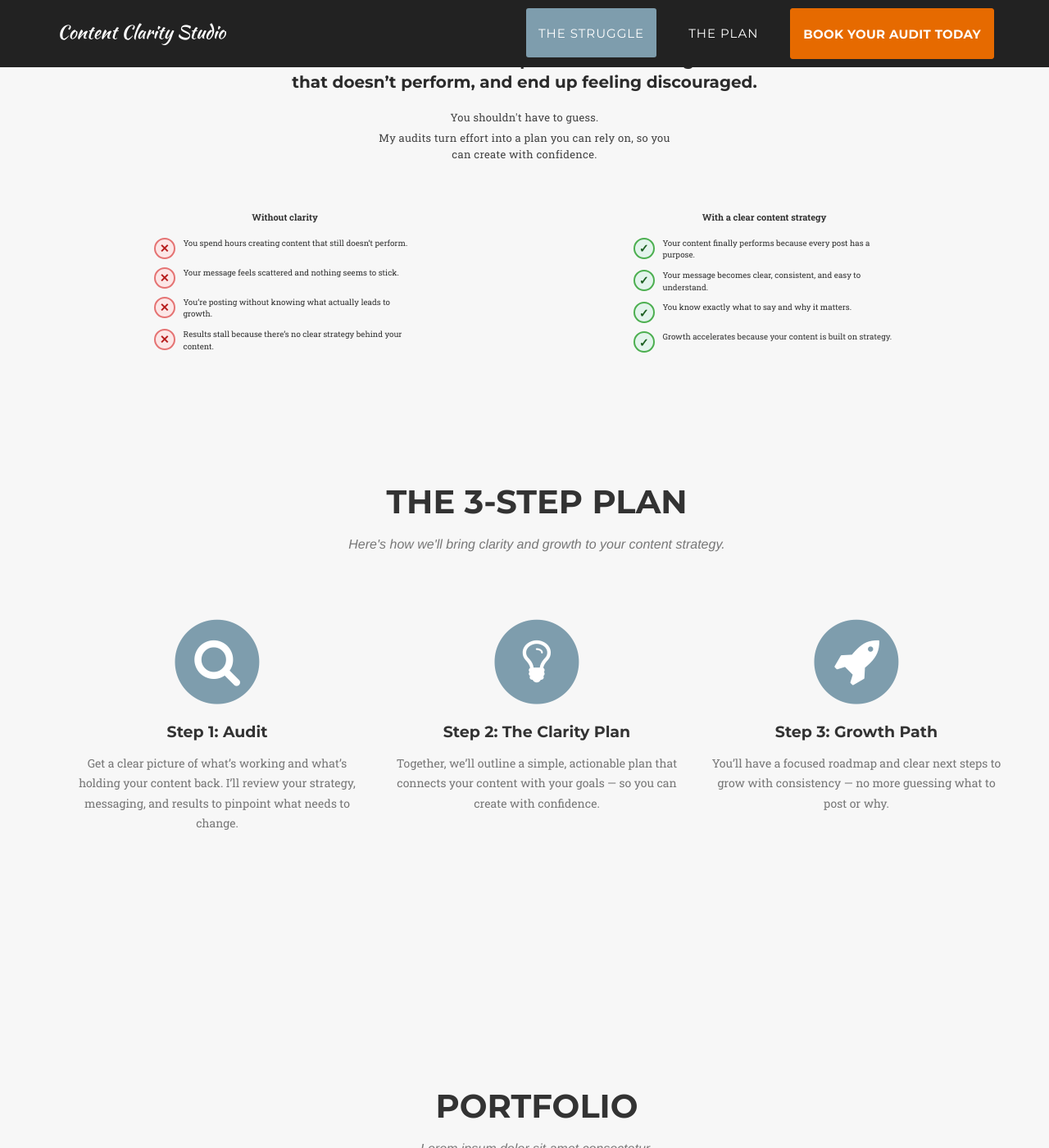
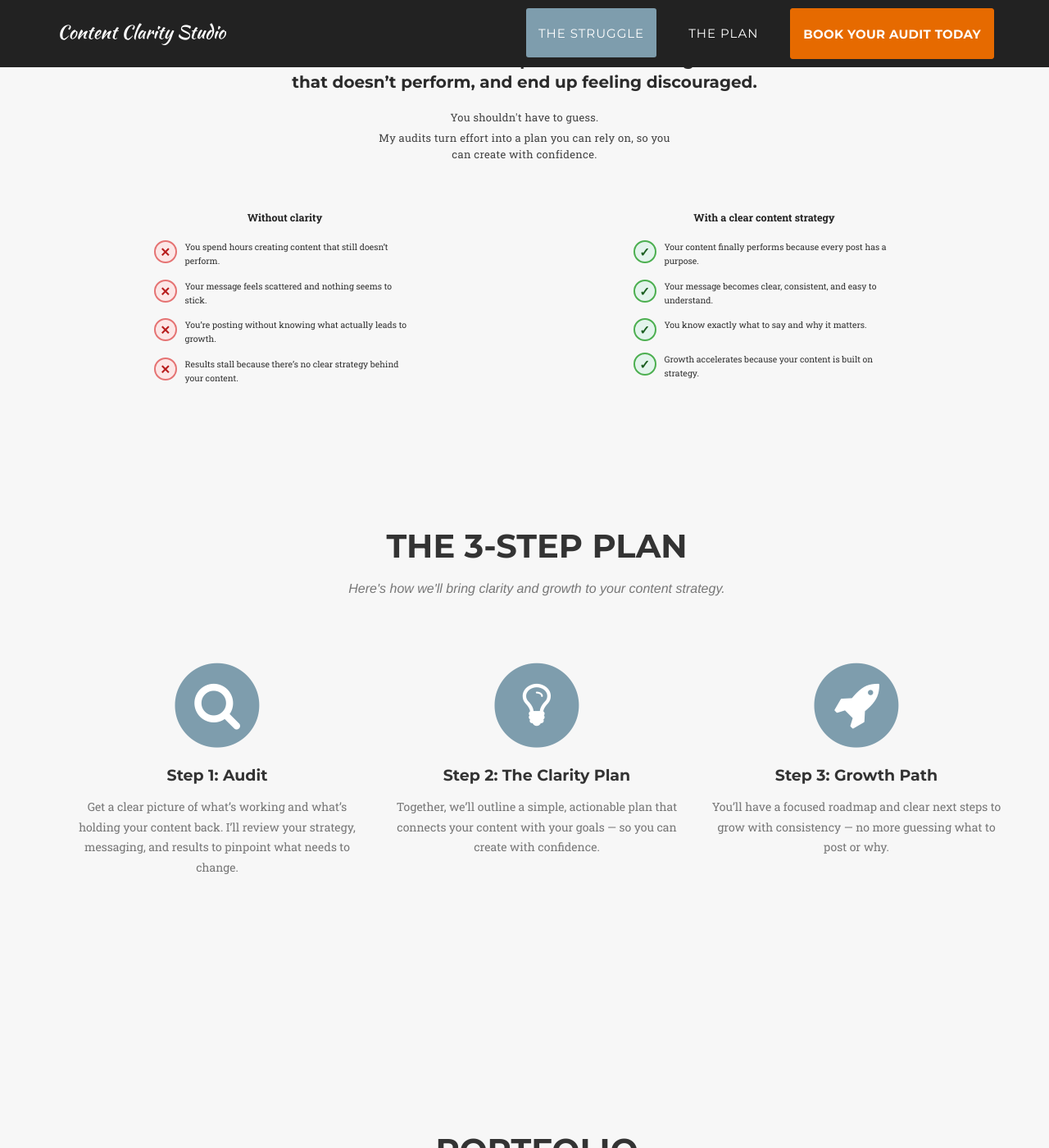
Before and after one commit to ContentClarityStudio/contentclaritystudio.github.io, a Jekyll site: the page built from index.html, in a window 1280 px wide and 1400 px high, scrolled down 1092 px. Shown: the whole window at 82% size. Built offline with Jekyll 4.4.1, drawn with Linux system fonts in a browser that asks for light colours; some web fonts are replaced.

Commit message:
Update overrides.css

```diff
--- a/css/overrides.css
+++ b/css/overrides.css
@@ -252,3 +252,51 @@ header .intro-heading {
     text-align: left;
   }
 }
+
+/* Tighter, more readable struggle grid */
+#problem .struggle-grid {
+  margin-top: 40px;
+  margin-bottom: 10px;
+}
+
+/* Reduce the space between the two columns */
+#problem .struggle-grid .col-md-6 {
+  padding-left: 25px;
+  padding-right: 25px;
+}
+
+/* Larger + more readable titles */
+#problem .struggle-column-title {
+  text-transform: none;
+  font-size: 1.25rem;      /* was 1.1rem — better for older readers */
+  font-weight: 700;
+  margin-bottom: 20px;
+  color: #222;
+}
+
+/* Increase body text for lists */
+#problem .struggle-list li {
+  font-size: 1.05rem;      /* was ~0.95rem */
+  line-height: 1.6;
+  margin-bottom: 14px;
+}
+
+/* Slightly larger icons */
+#problem .struggle-icon {
+  flex: 0 0 28px;
+  width: 28px;
+  height: 28px;
+  font-size: 15px;
+}
+
+/* Bring columns closer together on mobile */
+@media (max-width: 767px) {
+  #problem .struggle-grid .col-md-6 {
+    padding-left: 15px;
+    padding-right: 15px;
+  }
+
+  #problem .struggle-list li {
+    font-size: 1rem;
+  }
+}
```
